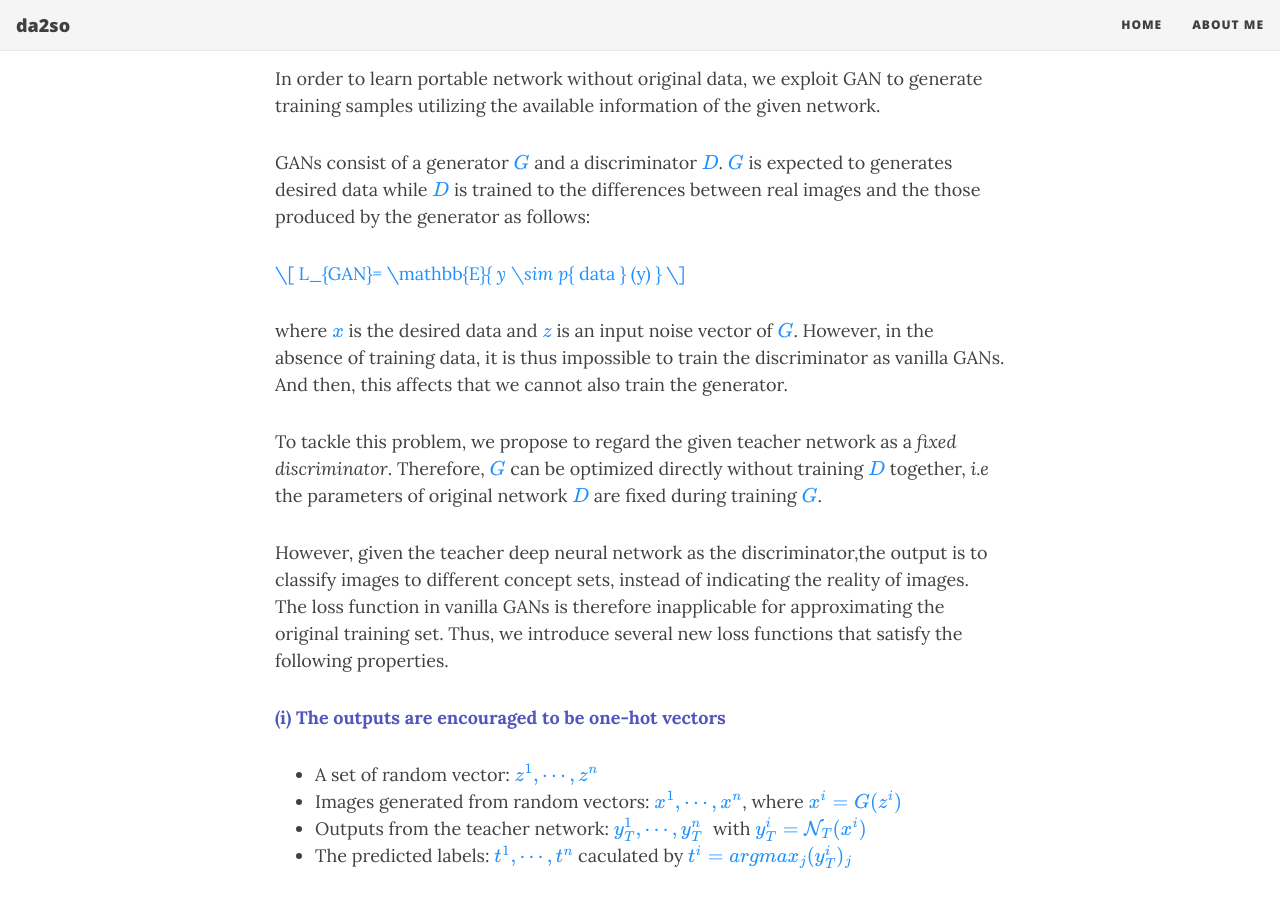
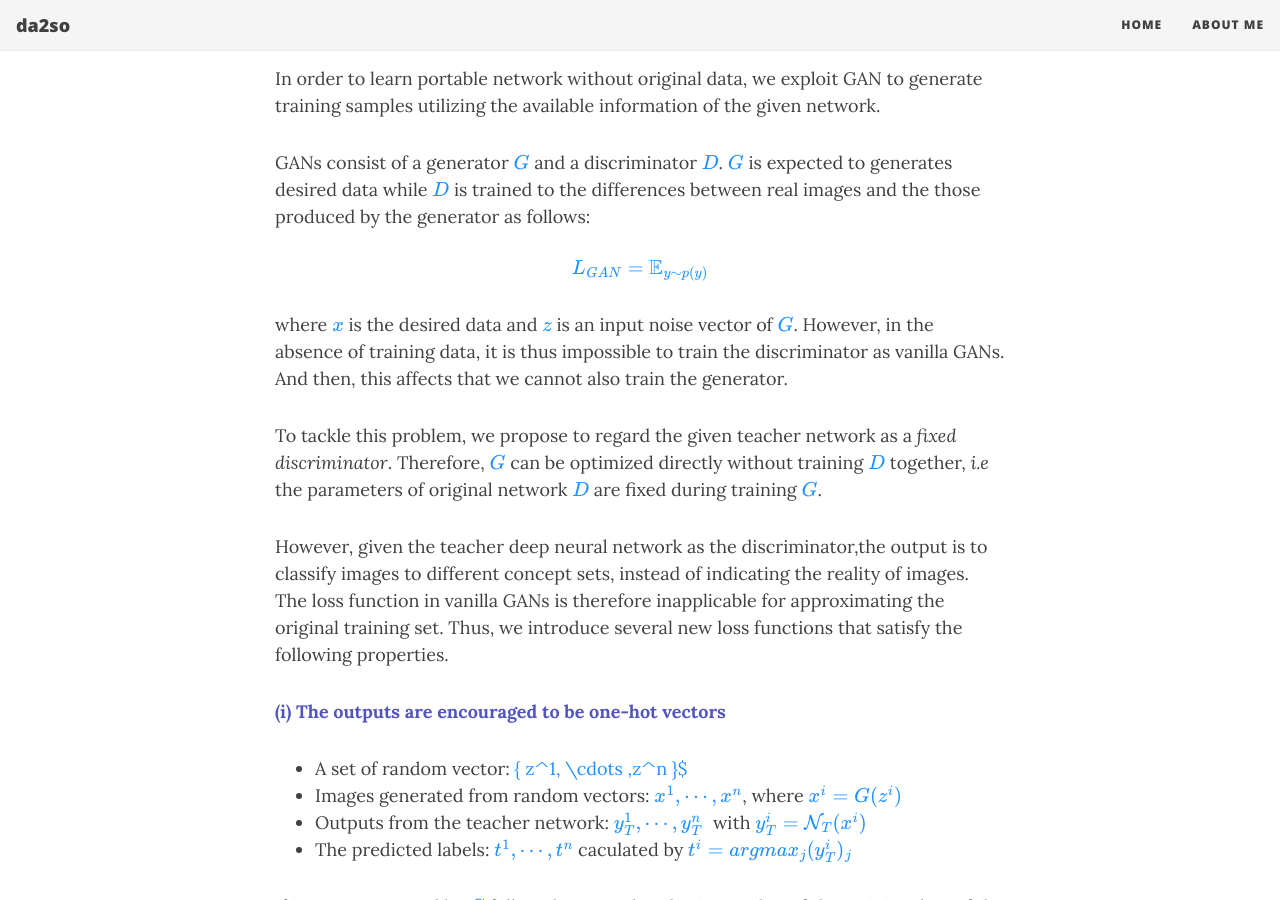
Before and after one commit to da2so/da2so.github.io, a Jekyll site: the page built from _posts/2020-08-13-Data-Free_Learning_of_Student_Networks.md, in a window 1280 px wide and 900 px high, scrolled down 1514 px. Built offline with Jekyll 4.4.1, drawn with Linux system fonts in a browser that asks for light colours; nearby versions of some CDN libraries; formulas are drawn with MathJax 3.

Commit message:
Update 2020-08-13-Data-Free_Learning_of_Student_Networks.md

```diff
--- a/_posts/2020-08-13-Data-Free_Learning_of_Student_Networks.md
+++ b/_posts/2020-08-13-Data-Free_Learning_of_Student_Networks.md
@@ -45,7 +45,7 @@ GANs consist of a generator  <span style="color:DodgerBlue">$G$</span> and a dis
 
 <span style="color:DodgerBlue">
 \\[
-L_{GAN}= \mathbb{E}_\{ y \sim p_\{ data \} (y) \}
+L_{GAN}= \mathbb{E}_\{ y \sim p(y) \}
 \\]
 </span>
 
@@ -62,7 +62,7 @@ in vanilla GANs is therefore inapplicable for approximating the original trainin
 <span style="color:#5256BC"><b>(i) The outputs are encouraged to be one-hot vectors</b></span>
 
 
-* A set of random vector: <span style="color:DodgerBlue">${ z^1, \cdots ,z^n }$</span>
+* A set of random vector: <span style="color:DodgerBlue">\{ z^1, \cdots ,z^n \}$</span>
 * Images generated from random vectors: <span style="color:DodgerBlue">${ x^1, \cdots , x^n}$</span>, where <span style="color:DodgerBlue">$x^i=G(z^i)$</span>
 * Outputs from the teacher network: <span style="color:DodgerBlue">${ y^1_T, \cdots, y^n_T } \;$</span> with <span style="color:DodgerBlue">$y^i_T=\mathcal{N}_T (x^i)$</span>
 * The predicted labels: <span style="color:DodgerBlue">${ t^1, \cdots, t^n }$</span> caculated by <span style="color:DodgerBlue">$t^i=argmax_j (y^i_T)_j$</span>
```
